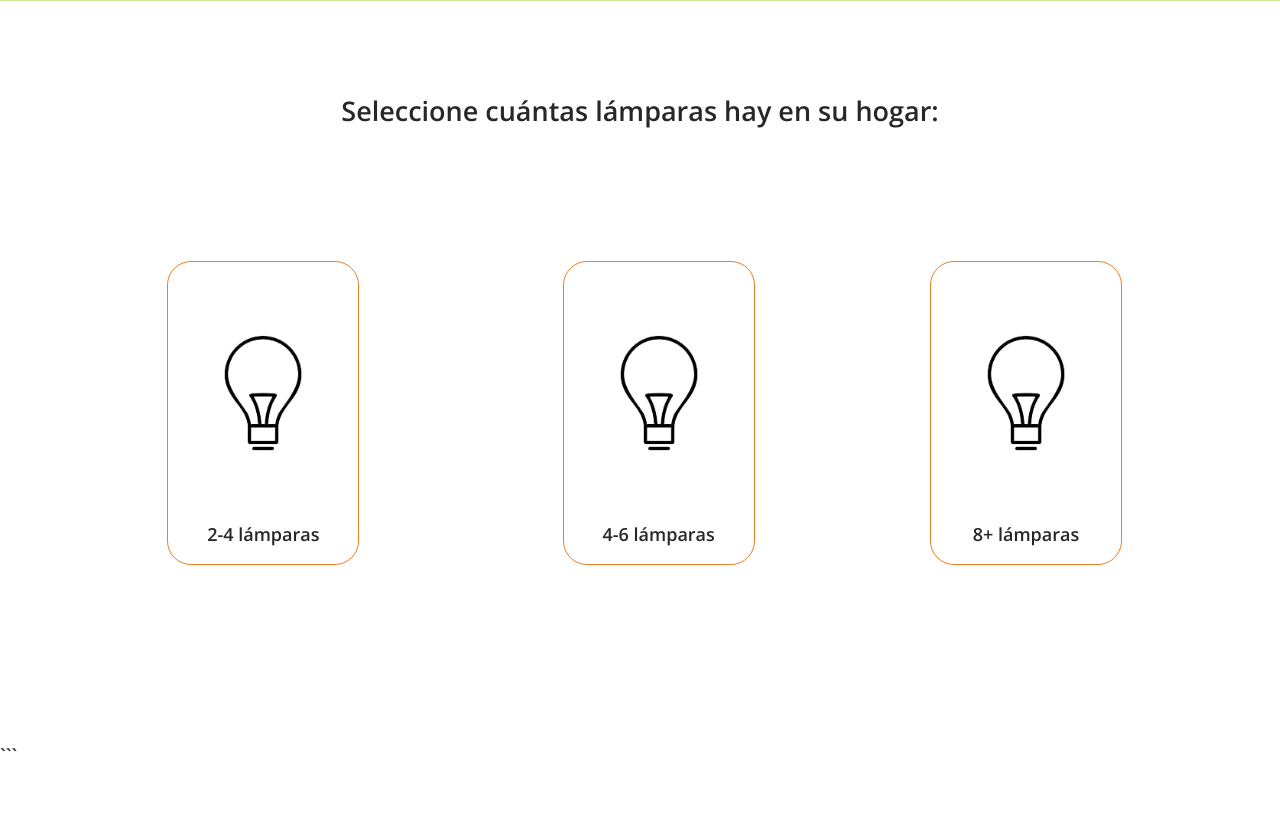
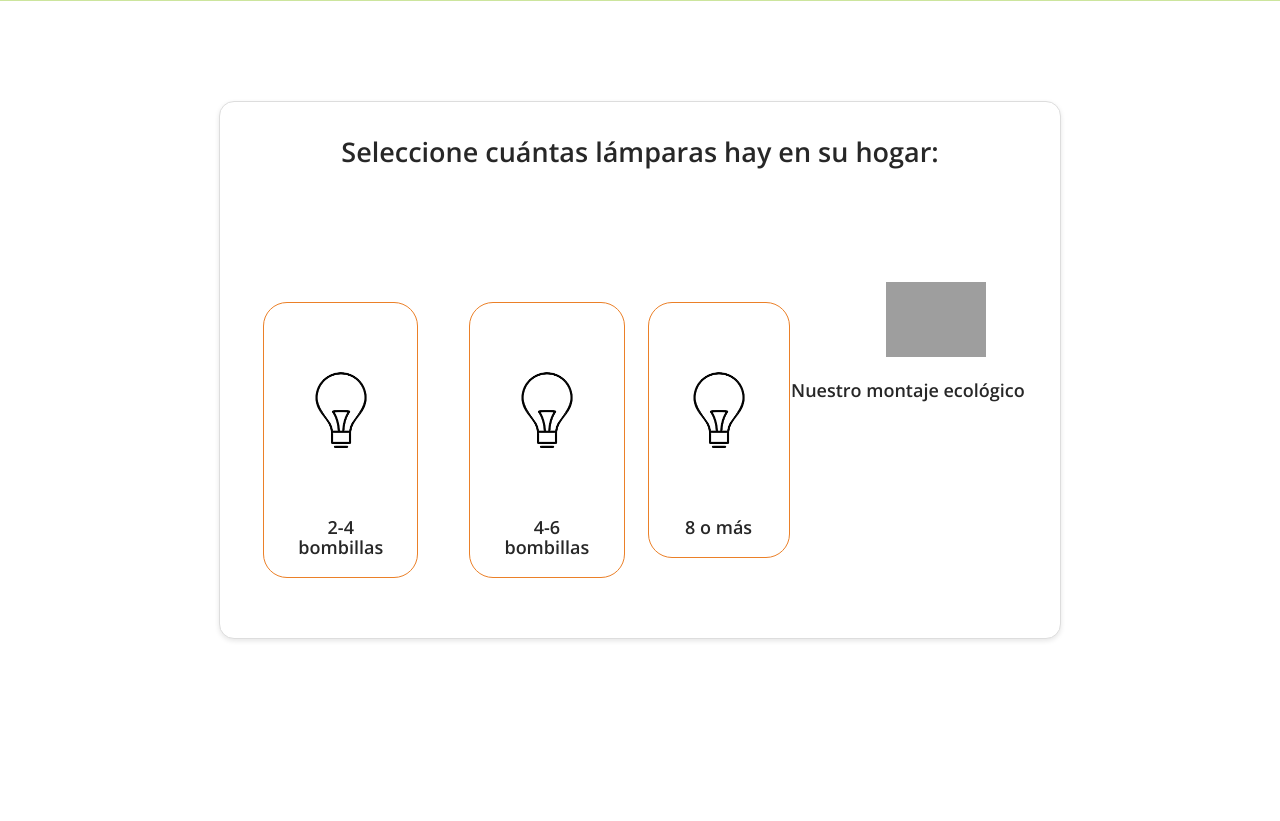
Before and after one commit to xd886/Calculate-Energy, a Flask app: page /1 in a window 1280 px wide. Shown: the part 679-1500 px from the top of the page. Before the commit the page ends 1431 px from the top, so only its background shows below. Run offline with Flask 3, Linux system fonts and the light colour scheme; grey boxes are pictures that could not be loaded.

Commit message:
lights.html

````diff
--- a/calculator_esp-main/templates/lights.html
+++ b/calculator_esp-main/templates/lights.html
@@ -9,6 +9,38 @@
   <meta http-equiv="X-UA-Compatible" content="ie=edge">
   <link rel="stylesheet" href="../static/css/style.css">
   <title>Calculadora de eficiencia energética para hogares inteligentes</title>
+    <style>
+        .card {
+            border: 1px solid #ddd;
+            border-radius: 15px; /* Rounded corners */
+            padding: 20px;
+            margin: 20px auto; /* Center the card */
+            max-width: 800px; /* Adjust as needed */
+            background-color: #fff; /* White background */
+            box-shadow: 0 2px 5px rgba(0, 0, 0, 0.1); /* Optional: Add a subtle shadow */
+        }
+         .card__title{
+             text-align: center;
+         }
+        .list {
+            display: flex; /* Use flexbox for layout */
+            justify-content: space-around; /* Distribute items evenly */
+            list-style: none; /* Remove default list bullets */
+            padding: 0;
+        }
+
+        .list__item {
+            text-align: center; /* Center the content within each item */
+        }
+         .list__item span{
+           display: block;
+        }
+
+        .item__img {
+            width: 100px; /* Adjust image size as needed */
+            height: auto;
+        }
+    </style>
 </head>
 <body>
   <header class="header">
@@ -18,30 +50,35 @@
     </div>
   </header>
   <main>
+     <div class="card">
+        <h2 class="card__title"></h2>
     {% block content %}
     <h2 class="main__title">Seleccione cuántas lámparas hay en su hogar:</h2>
     <ul class="list" id="list">
       <li class="list__item">
         <a href="{{size + '/3'}}">
           <img class="item__img" src="../static/img/light.png" alt="light">
-          <span>2-4 lámparas</span></a>
+          <span>2-4 bombillas</span></a>
       </li>
             <li class="list__item">
         <a href="{{size + '/7'}}">
           <img class="item__img" src="../static/img/light.png" alt="light">
-          <span>4-6 lámparas</span></a>
+          <span>4-6 bombillas</span></a>
       </li>
       <li class="list__item">
         <a href="{{size + '/10'}}">
           <img class="item__img" src="../static/img/light.png" alt="light">
-          <span>8+ lámparas</span></a>
+          <span>8 o más</span></a>
+      </li>
+        <li class="list__item">
+                    <img class="item__img" src="../static/img/green_light.png" alt="green_light">            <span>Nuestro montaje ecológico</span>
       </li>
     </ul>
     {% endblock %}
+    </div>
   </main>
   <footer>
 
   </footer>
 </body>
 </html>
-```
````
